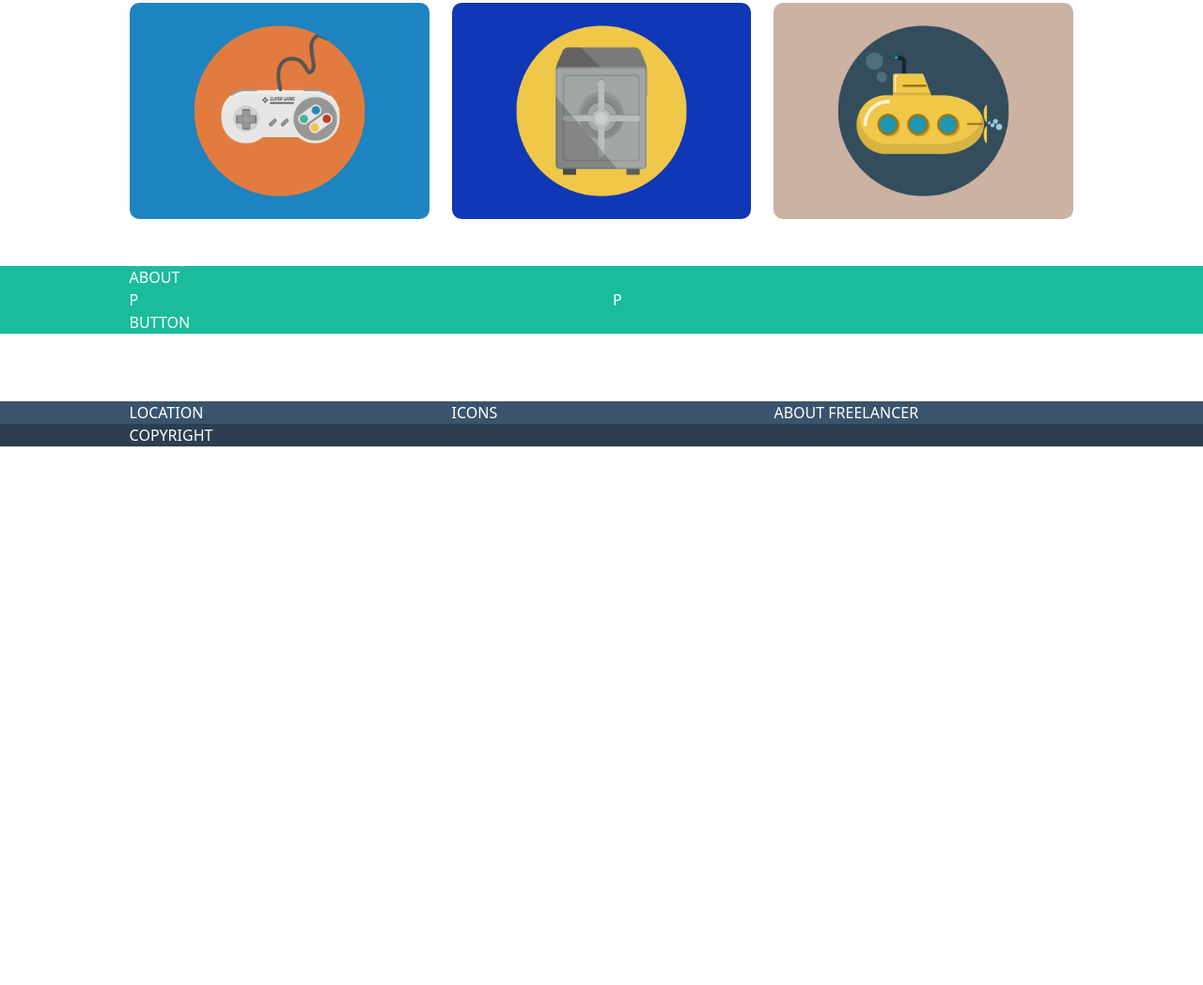
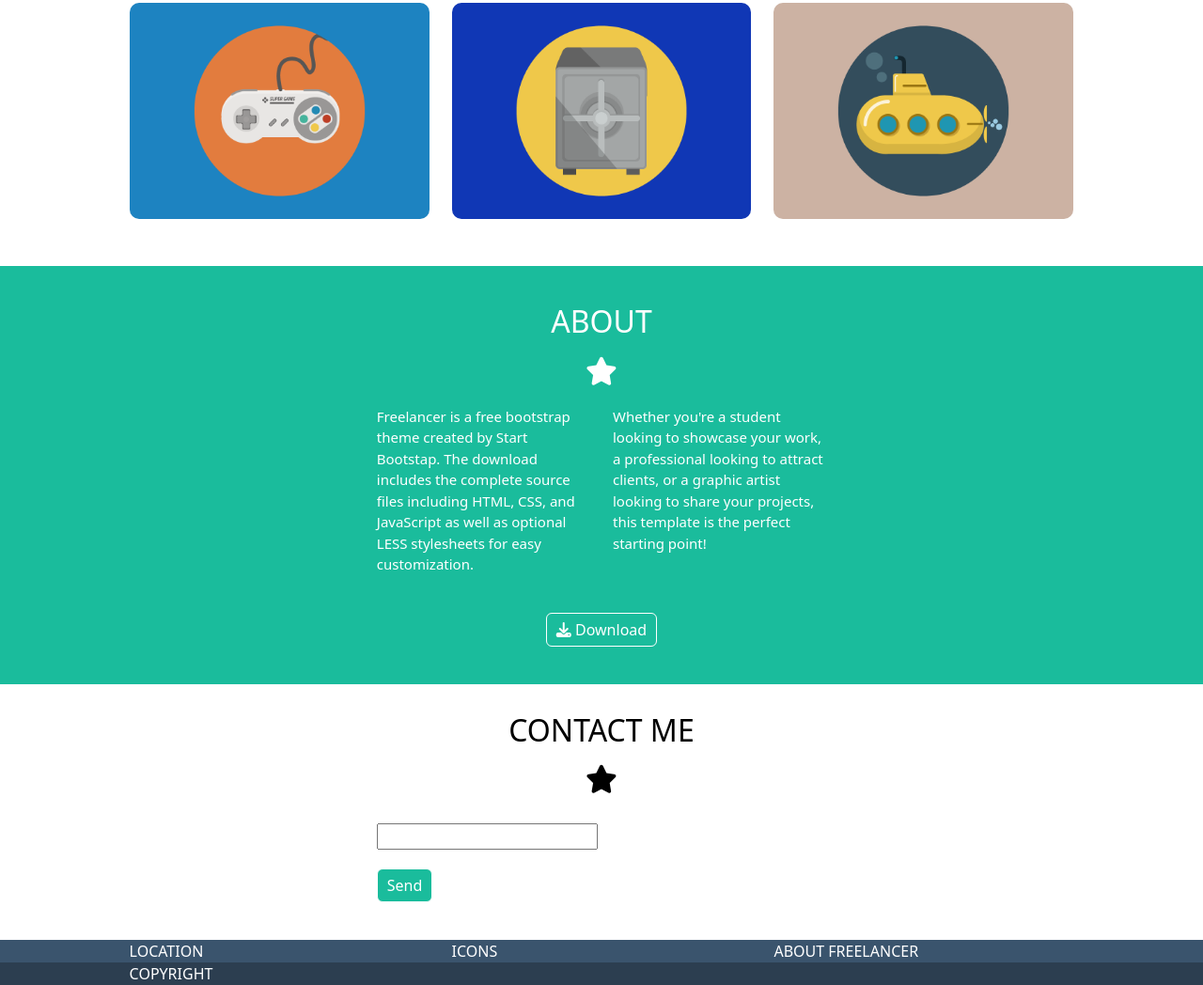
Before and after one commit to SimoneVilardo/html-css-bootstrap-freelancer, a plain HTML site: page index.html in a window 1280 px wide. Shown: the part 934-1982 px from the top of the page at 94% size. Before the commit the page ends 1409 px from the top, so only its background shows below. Drawn offline with nearby package versions, Linux system fonts and the light colour scheme.

Commit message:
[ADD] [STYLE] FINE ABOUT + INIZIO CONTACT ME

```diff
--- a/css/style.css
+++ b/css/style.css
@@ -101,6 +101,32 @@ h1{
 }
 /* FINE INFO */
 
+/* INIZIO SEZIONE ABOUT */
+.width-row{
+    width: 50%;
+    margin: 0 auto;
+}
+
+.width-p{
+    margin: 20px auto;
+    font-size: 15px;
+}
+
+.pad-top-40{
+    padding-top: 40px;
+}
+
+.button-sec-about{
+    background-color: #1abc9c;
+    border: 1px solid white;
+    padding: 5px 10px;
+    color: #fff;
+    border-radius: 6px;
+    margin: 20px 0 40px 0;
+}
+/* FINE SEZIONE ABOUT */
+
+
 /* INIZIO FOOTER */
 
 /* FINE FOOTER */
@@ -128,5 +154,9 @@ h1{
     h1{
         font-size: 50px;
     }
+
+    .width-p{
+        width: 100%;
+    }
 }
 /* MEDIA QUERY DESKTOP 960 */
--- a/index.html
+++ b/index.html
@@ -105,25 +105,26 @@
         <!-- INIZIO SEZIONE ABOUT -->
         <div class="container-fluid back-second-color">
             <div class="container-page">
-                <div class="row">
+                <div class="row width-row">
                     <div class="col-12">
-                        <div class="content">
-                            ABOUT
+                        <div class="content text-center">
+                            <h2 class="pad-top-40">ABOUT</h2>
+                            <i class="fa-solid fa-star star"></i>
                         </div>
                     </div>
                     <div class="col-12 col-md-6">
                         <div class="content">
-                            P
+                            <p class="width-p">Freelancer is a free bootstrap theme created by Start Bootstap. The download includes the complete source files including HTML, CSS, and JavaScript as well as optional LESS stylesheets for easy customization.</p>
                         </div>
                     </div>
                     <div class="col-12 col-md-6">
                         <div class="content">
-                            P
+                            <p class="width-p">Whether you're a student looking to showcase your work, a professional looking to attract clients, or a graphic artist looking to share your projects, this template is the perfect starting point!</p>
                         </div>
                     </div>
                     <div class="col-12">
-                        <div class="content">
-                            BUTTON
+                        <div class="content text-center">
+                            <button class="button-sec-about"><i class="fa-sharp fa-solid fa-download"></i> Download</button>
                         </div>
                     </div>
                 </div>
@@ -134,22 +135,23 @@
         <!-- INIZIO SEZIONE CONTACT ME -->
         <div class="container-fluid ">
             <div class="container-page">
-                <div class="row">
+                <div class="row width-row">
                      <!-- INIZIO TITOLO -->
                     <div class="col-12">
-                        <div class="content red">
-                            CONTACT ME
+                        <div class="content text-center portfolio-black">
+                            <h2>CONTACT ME</h2>
+                            <i class="fa-solid fa-star star"></i>
                         </div>
                     </div>
                     <!-- FINE TITOLO -->
                     <div class="col-12">
                         <div class="content">
-                            NAME-EMAIL-NUMBER-MESSAGE
+                            <input type="text">
                         </div>
                     </div>
                     <div class="col-12">
                         <div class="content">
-                            BUTTON SEND
+                            <button class="button-sec-about">Send</button>
                         </div>
                     </div>
                 </div>
```
